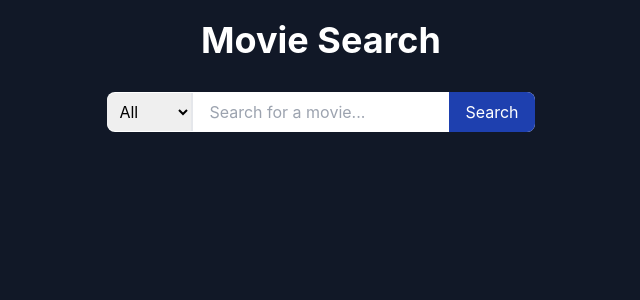
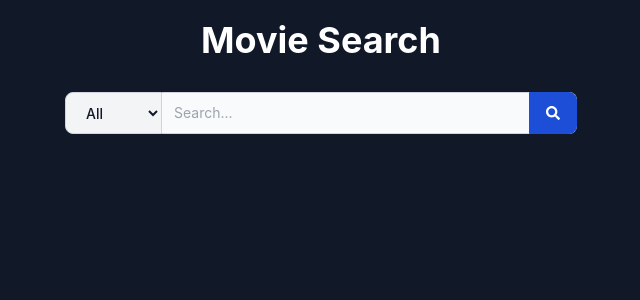
Before and after one commit to jadhavanushka/FilmFind, a React (Create React App) app: page / in a window 1280 px wide. Shown: the top 300 px of the page, without its empty margins (319-959 px from the left). Built offline with nearby package versions, Linux system fonts and the light colour scheme.

Commit message:
Minor changes in css

```diff
--- a/src/components/SearchBar.js
+++ b/src/components/SearchBar.js
@@ -1,4 +1,5 @@
 import React, { useState } from 'react';
+import { FaSearch } from 'react-icons/fa';
 
 const SearchBar = ({ onSearch }) => {
     const [query, setQuery] = useState('');
@@ -13,27 +14,28 @@ const SearchBar = ({ onSearch }) => {
 
 
     return (
-        <form onSubmit={handleSubmit} className="flex items-center justify-center mb-4 ">
-            <div className="rounded-lg bg-white">
+        <form onSubmit={handleSubmit} className="max-w-lg mx-auto">
+            <div className="flex">
                 <select
                     value={type}
                     onChange={(e) => setType(e.target.value)}
-                    className="rounded-s-lg px-2 py-2 text-black border-r-2 "
-                >
+                    className="py-2.5 px-4 text-sm font-medium text-start text-gray-900 bg-gray-100 border border-gray-300 rounded-s-lg hover:bg-gray-200 ">
                     <option value="all">All</option>
                     <option value="movie">Movie</option>
                     <option value="series">Series</option>
                 </select>
-                <input
-                    type="text"
-                    placeholder="Search for a movie..."
-                    className="px-4 py-2 w-64 text-black "
-                    value={query}
-                    onChange={(e) => setQuery(e.target.value)}
-                />
-                <button type="submit" className="bg-blue-800 text-white px-4 py-2 rounded-e-lg">
-                    Search
-                </button>
+                <div className="relative w-full">
+                    <input type="text"
+                        placeholder="Search..."
+                        className="p-2.5 w-full z-20 text-sm text-gray-900 bg-gray-50 rounded-e-lg border-s-gray-50 border-s-2 border border-gray-300"
+                        value={query}
+                        onChange={(e) => setQuery(e.target.value)}
+                    />
+                    <button type="submit"
+                    className="absolute top-0 end-0 py-2.5 px-4 text-sm font-medium h-full text-white bg-blue-700 rounded-e-lg border border-blue-700 hover:bg-blue-800">
+                        <FaSearch></FaSearch>
+                    </button>
+                </div>
             </div>
         </form>
     );
--- a/src/pages/Home.js
+++ b/src/pages/Home.js
@@ -73,8 +73,8 @@ const Home = () => {
           <button
             onClick={handlePreviousPage}
             disabled={page === 1}
-            className="bg-blue-800 text-white disabled:bg-gray-700 disabled:text-gray-300 px-4 py-2 rounded-lg"
-          >
+            className="py-2.5 px-4 text-sm font-medium h-full text-white bg-blue-700 rounded-e-lg border border-blue-700
+            hover:bg-blue-800 disabled:bg-gray-700 disabled:border-gray-700 disabled:text-gray-300 rounded-lg">
             Previous
           </button>
           <span className="text-md">
@@ -83,8 +83,8 @@ const Home = () => {
           <button
             onClick={handleNextPage}
             disabled={page * 10 >= totalResults}
-            className="bg-blue-800 text-white disabled:bg-gray-700 disabled:text-gray-300 px-4 py-2 rounded-lg"
-          >
+            className="py-2.5 px-4 text-sm font-medium h-full text-white bg-blue-700 rounded-e-lg border border-blue-700
+            hover:bg-blue-800 disabled:bg-gray-700 disabled:border-gray-700 disabled:text-gray-300 rounded-lg">
             Next
           </button>
         </div>
--- a/src/pages/MovieDetails.js
+++ b/src/pages/MovieDetails.js
@@ -1,6 +1,7 @@
 import React, { useEffect, useState } from 'react';
 import { Link, useParams } from 'react-router-dom';
 import axios from 'axios';
+import { FaStar } from 'react-icons/fa';
 
 const MovieDetails = () => {
   const { id } = useParams();  // Get the movie ID from the URL
@@ -29,10 +30,10 @@ const MovieDetails = () => {
   }
 
   return (
-    <div className="flex flex-col ">
+    <div className="flex flex-col lg:px-20">
       <div className='flex justify-between mb-6'>
         <div>
-          <h2 className="text-5xl font-medium mb-4">{movie.Title}</h2>
+          <h2 className="text-4xl font-medium mb-4">{movie.Title}</h2>
           <div className='flex gap-3 text-gray-300'>
             {isValidData(movie.Year) && <p>{movie.Year}</p>}
             {isValidData(movie.Rated) && <p>{movie.Rated}</p>}
@@ -40,12 +41,18 @@ const MovieDetails = () => {
           </div>
         </div>
 
-        <Link to={`https://www.imdb.com/title/${movie.imdbID}`} className="hidden md:block">
+        <Link to={`https://www.imdb.com/title/${movie.imdbID}`} className="hidden md:block" Title="Visit IMDb">
           {isValidData(movie.imdbRating) &&
             <div className='flex flex-col text-gray-300 items-start'>
-              <p className='text-sm font-medium'>IMDb RATING</p>
-              <p className='text-xl'><span className='text-white font-medium text-2xl'>{movie.imdbRating}</span>/10</p>
-              <p className='text-sm'>{movie.imdbVotes}</p>
+              <p className='font-medium text-nowrap'>IMDb RATING</p>
+
+              <div className='flex items-center'>
+                <FaStar className='text-3xl text-yellow-400 mr-2'></FaStar>
+                <div className='flex flex-col'>
+                  <p className='text-xl'><span className='text-white font-medium text-2xl'>{movie.imdbRating}</span>/10</p>
+                  <p className='text-sm'>{movie.imdbVotes}</p>
+                </div>
+              </div>
             </div>
           }
         </Link>
@@ -56,7 +63,7 @@ const MovieDetails = () => {
           <img src={movie.Poster} alt={`${movie.Title} Poster`} className="" />
         )}
 
-        <div className='flex flex-col w-full md:w-2/3 text-gray-300'>
+        <div className='flex flex-col w-full text-gray-300'>
           <div className='flex flex-wrap gap-2 mt-2 mb-4'>
             {isValidData(movie.Genre) && movie.Genre.split(', ').map((genre, index) => (
               <span key={index} className="border border-gray-400 text-white px-3 py-1 rounded-full text-sm">
@@ -69,9 +76,10 @@ const MovieDetails = () => {
 
           <Link to={`https://www.imdb.com/title/${movie.imdbID}`} className="block md:hidden">
             {isValidData(movie.imdbRating) &&
-              <div className='flex text-gray-300 items-center gap-2 mb-4'>
-                <p className='text-sm font-bold'>IMDb RATING</p>
-                <p className='text-sm'><span className='text-white font-medium text-lg'>{movie.imdbRating}</span>/10</p>
+              <div className='flex text-gray-300 items-center gap-1 mb-4'>
+                <FaStar className='text-xl text-yellow-400'></FaStar>
+                {/* <p className='text-sm font-bold'>IMDb RATING</p> */}
+                <p className='text-sm  mr-2'><span className='text-white font-medium text-lg'>{movie.imdbRating}</span>/10</p>
                 <p className='text-sm'>{movie.imdbVotes}</p>
               </div>
             }
```
